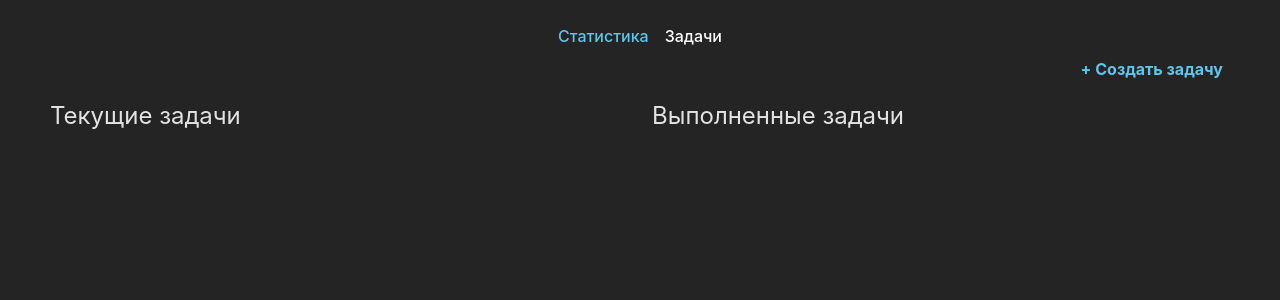
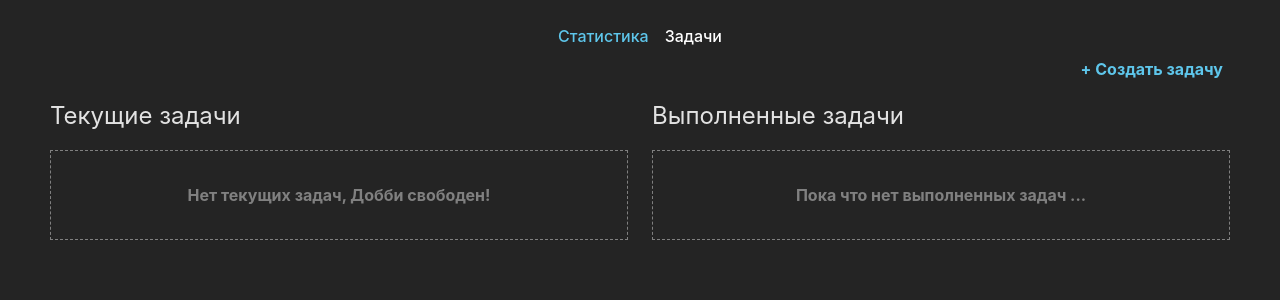
Before and after one commit to Roman1420/tasker, a Vue app: page /tasks in a window 1280 px wide. Shown: the top 300 px of the page. Built offline with nearby package versions, Linux system fonts and the light colour scheme.

Commit message:
#prompt when task lists are empty

```diff
--- a/src/pages/TasksPage.vue
+++ b/src/pages/TasksPage.vue
@@ -2,6 +2,10 @@
     <div class="main-page">
         <div class="main-page__col">
             <div class="main-page__title">Текущие задачи</div>
+            <div
+                v-if="!taskList.length"
+                class="main-page__prompt"
+            >Нет текущих задач, Добби свободен!</div>
             <draggable
                 class="main-page__list"
                 :list="taskList"
@@ -20,6 +24,10 @@
         </div>
         <div class="main-page__col">
             <div class="main-page__title">Выполненные задачи</div>
+            <div
+                v-if="!completedTaskList.length"
+                class="main-page__prompt"
+            >Пока что нет выполненных задач ...</div>
             <draggable
                 class="main-page__list"
                 :list="completedTaskList"
@@ -164,6 +172,7 @@ $gap: 16px;
     gap: 24px;
 
     &__col {
+        position: relative;
         display: flex;
         flex-direction: column;
         gap: $gap;
@@ -210,6 +219,20 @@ $gap: 16px;
             }
         }
     }
+
+    &__prompt {
+        position: absolute;
+        padding: 32px 0;
+        width: 100%;
+        top: 50px;
+        left: 50%;
+        transform: translateX(-50%);
+        font-size: 16px;
+        font-weight: bold;
+        pointer-events: none;
+        border: 1px dashed gray;
+        color: gray;
+    }
 }
 
 .fade-enter-active,
```
